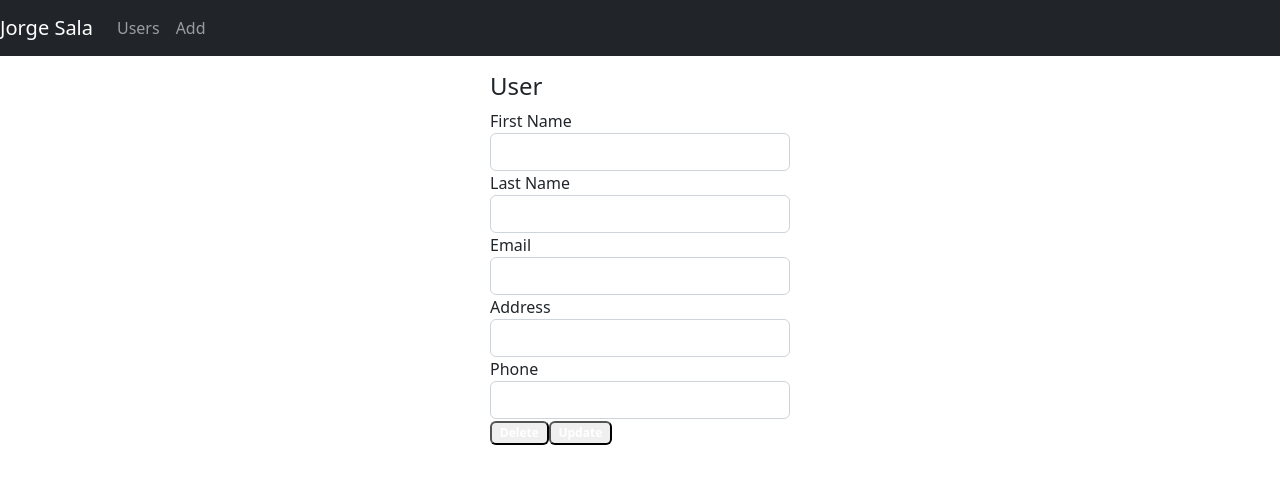
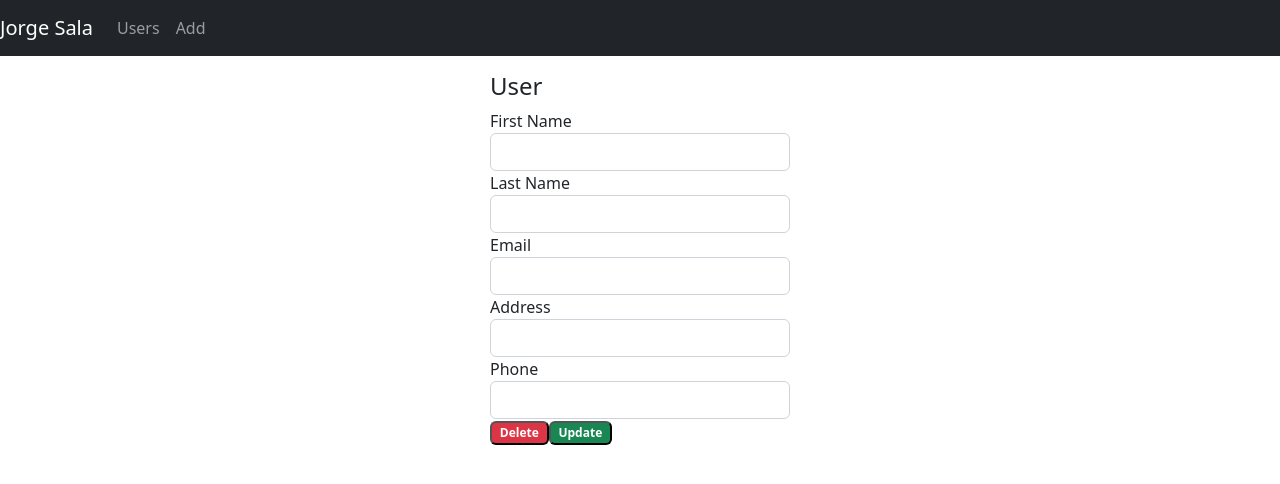
Before and after one commit to EnriqueSala/user-crud-front, a React (Create React App) app: page /users/1 in a window 1280 px wide. Shown: the top 484 px of the page. Built offline with nearby package versions, Linux system fonts and the light colour scheme; no server answers.

Commit message:
updated bootstrap and README

```diff
--- a/src/components/user.component.js
+++ b/src/components/user.component.js
@@ -193,7 +193,7 @@ class User extends Component {
             </form>
 
             <button
-              className="badge badge-danger mr-2"
+              className="badge text-bg-danger mr-2"
               onClick={this.deleteUser}
             >
               Delete
@@ -201,7 +201,7 @@ class User extends Component {
 
             <button
               type="submit"
-              className="badge badge-success"
+              className="badge text-bg-success"
               onClick={this.updateUser}
             >
               Update
--- a/src/components/users-list.component.js
+++ b/src/components/users-list.component.js
@@ -172,7 +172,7 @@ export default class UsersList extends Component {
 
               <Link
                 to={"/users/" + currentUser.id}
-                className="badge badge-warning"
+                className="badge text-bg-warning"
               >
                 Edit
               </Link>
```
Also changed, not shown: 1 other file (tests, documents, lock files or other folders).
